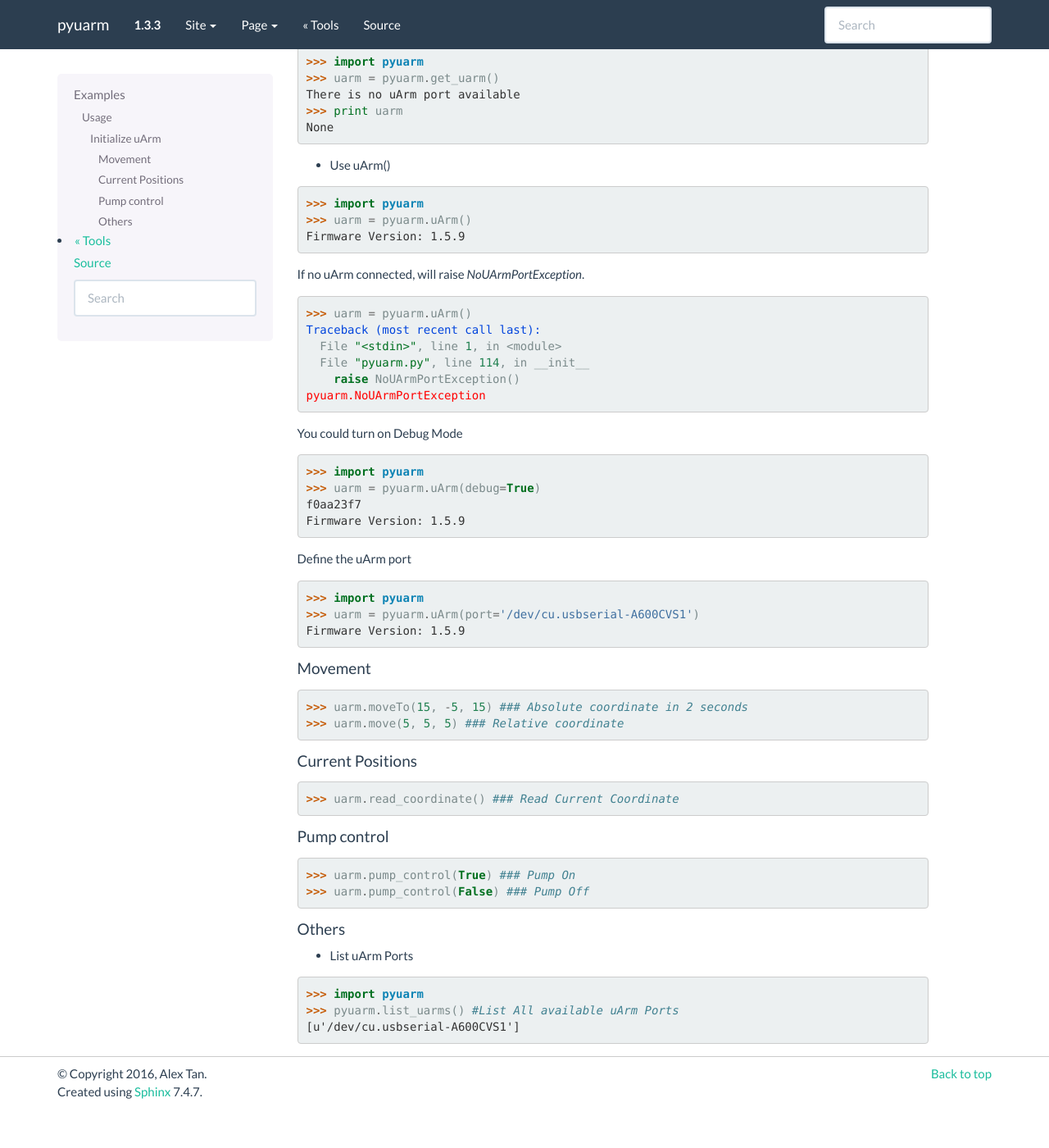
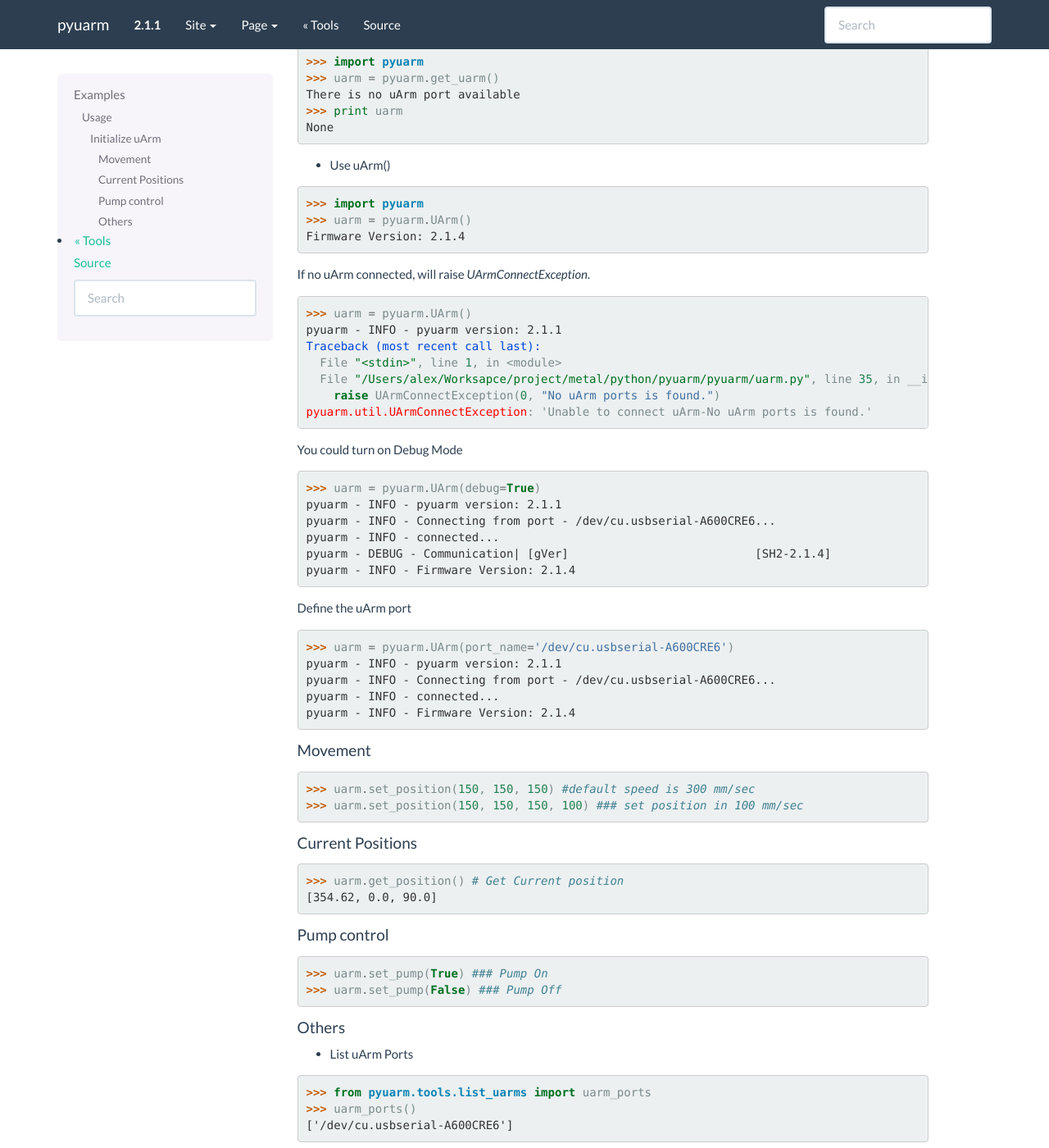
Before and after one commit to uArm-Developer/pyuarm, a Sphinx documentation site: the page built from docs/examples.rst, in a window 1280 px wide and 1400 px high, scrolled down 388 px. Shown: the whole window at 82% size. Built offline with Sphinx 7.4.7, drawn with Linux system fonts in a browser that asks for light colours; before the commit the page ends 1740 px from its top, so only the background shows below that; some of the changed text lies outside the part shown.

```diff
--- a/docs/conf.py
+++ b/docs/conf.py
@@ -72,9 +72,9 @@ author = u'Alex Tan'
 # built documents.
 #
 # The short X.Y version.
-version = u'1.3.3'
+version = u'2.1.1'
 # The full version, including alpha/beta/rc tags.
-release = u'1.3.3'
+release = u'2.1.1'
 
 # The language for content autogenerated by Sphinx. Refer to documentation
 # for a list of supported languages.
--- a/docs/examples.rst
+++ b/docs/examples.rst
@@ -16,7 +16,7 @@ There are two methods to Initialize uArm.
 
     >>> import pyuarm
     >>> uarm = pyuarm.get_uarm()
-    Firmware Version: 1.5.9
+    Firmware Version: 2.1.4
 
 if no uArm connected, will return `None` and display "There is no uArm Port available"
 
@@ -33,60 +33,63 @@ if no uArm connected, will return `None` and display "There is no uArm Port avai
 ::
 
     >>> import pyuarm
-    >>> uarm = pyuarm.uArm()
-    Firmware Version: 1.5.9
+    >>> uarm = pyuarm.UArm()
+    Firmware Version: 2.1.4
 
-If no uArm connected, will raise `NoUArmPortException`.
+If no uArm connected, will raise `UArmConnectException`.
 
 ::
 
-    >>> uarm = pyuarm.uArm()
+    >>> uarm = pyuarm.UArm()
+    pyuarm - INFO - pyuarm version: 2.1.1
     Traceback (most recent call last):
       File "<stdin>", line 1, in <module>
-      File "pyuarm.py", line 114, in __init__
-        raise NoUArmPortException()
-    pyuarm.NoUArmPortException
+      File "/Users/alex/Worksapce/project/metal/python/pyuarm/pyuarm/uarm.py", line 35, in __init__
+        raise UArmConnectException(0, "No uArm ports is found.")
+    pyuarm.util.UArmConnectException: 'Unable to connect uArm-No uArm ports is found.'
 
 You could turn on Debug Mode
 
 ::
 
-    >>> import pyuarm
-    >>> uarm = pyuarm.uArm(debug=True)
-    f0aa23f7
-    Firmware Version: 1.5.9
-
+    >>> uarm = pyuarm.UArm(debug=True)
+    pyuarm - INFO - pyuarm version: 2.1.1
+    pyuarm - INFO - Connecting from port - /dev/cu.usbserial-A600CRE6...
+    pyuarm - INFO - connected...
+    pyuarm - DEBUG - Communication| [gVer]                           [SH2-2.1.4]
+    pyuarm - INFO - Firmware Version: 2.1.4
 Define the uArm port
 
 ::
 
-    >>> import pyuarm
-    >>> uarm = pyuarm.uArm(port='/dev/cu.usbserial-A600CVS1')
-    Firmware Version: 1.5.9
+    >>> uarm = pyuarm.UArm(port_name='/dev/cu.usbserial-A600CRE6')
+    pyuarm - INFO - pyuarm version: 2.1.1
+    pyuarm - INFO - Connecting from port - /dev/cu.usbserial-A600CRE6...
+    pyuarm - INFO - connected...
+    pyuarm - INFO - Firmware Version: 2.1.4
 
 Movement
 ~~~~~~~~
 
 ::
 
-    >>> uarm.moveTo(15, -5, 15) ### Absolute coordinate in 2 seconds
-    >>> uarm.move(5, 5, 5) ### Relative coordinate
+    >>> uarm.set_position(150, 150, 150) #default speed is 300 mm/sec
+    >>> uarm.set_position(150, 150, 150, 100) ### set position in 100 mm/sec
 
 Current Positions
 ~~~~~~~~~~~~~~~~~
 
 ::
 
-    >>> uarm.read_coordinate() ### Read Current Coordinate
-
-
+    >>> uarm.get_position() # Get Current position
+    [354.62, 0.0, 90.0]
 Pump control
 ~~~~~~~~~~~~
 
 ::
 
-    >>> uarm.pump_control(True) ### Pump On
-    >>> uarm.pump_control(False) ### Pump Off
+    >>> uarm.set_pump(True) ### Pump On
+    >>> uarm.set_pump(False) ### Pump Off
 
 
 Others
@@ -96,6 +99,6 @@ Others
 
 ::
 
-    >>> import pyuarm
-    >>> pyuarm.list_uarms() #List All available uArm Ports
-    [u'/dev/cu.usbserial-A600CVS1']
+    >>> from pyuarm.tools.list_uarms import uarm_ports
+    >>> uarm_ports()
+    ['/dev/cu.usbserial-A600CRE6']
--- a/docs/pyuarm.rst
+++ b/docs/pyuarm.rst
@@ -23,8 +23,8 @@ Features
 
 Requirements
 ============
-- Python 2.7x (Python3.x not supported yet)
-- uArm Firmata (Please use ``python -m pyuarm.tools.firmware_helper`` to upgrade your firmware)
+- Python 2.7x and Python 3.4x
+- uArm Firmware ( `uarm_helper firmware -d`)
 
 Installation
 ============
--- a/pyuarm/__init__.py
+++ b/pyuarm/__init__.py
@@ -3,5 +3,4 @@ if sys.version > '3':
     PY3 = True
 else:
     PY3 = False
-from .uarm import UArm
-from .tools.list_uarms import get_uarm
+from .uarm import UArm, get_uarm
--- a/pyuarm/version.py
+++ b/pyuarm/version.py
@@ -1,6 +1,6 @@
 import re
-__version__ = '2.1.1'
-support_versions = ['2.1']
+__version__ = '2.2.0'
+support_versions = ['2.2']
 
 
 def is_a_version(version):
```
Also changed, not shown: CHANGELOG.md (+9 -0 lines), docs/pyuarm_api.rst (+16 -8 lines), docs/tools.rst (+14 -4 lines), 5 other files.
